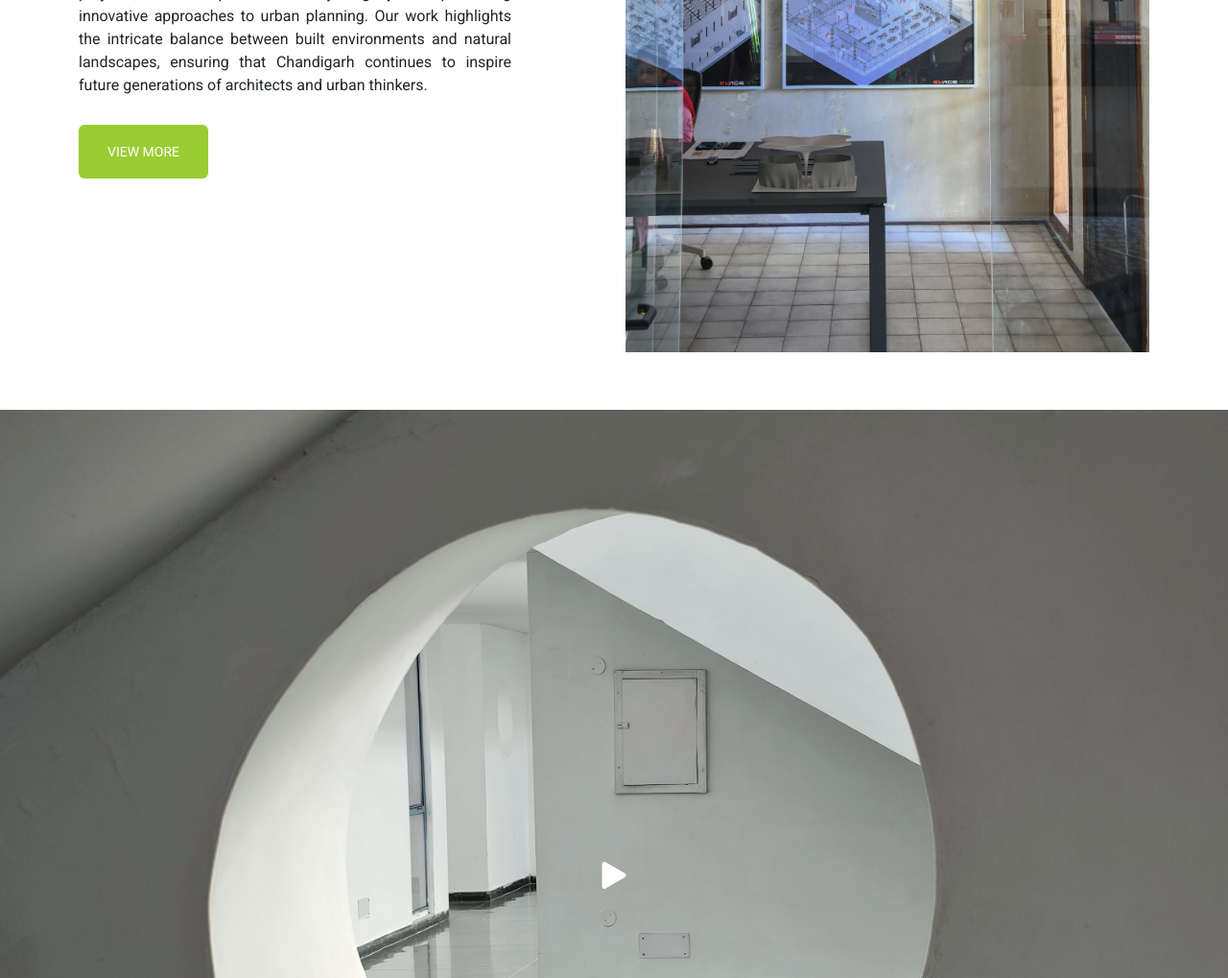
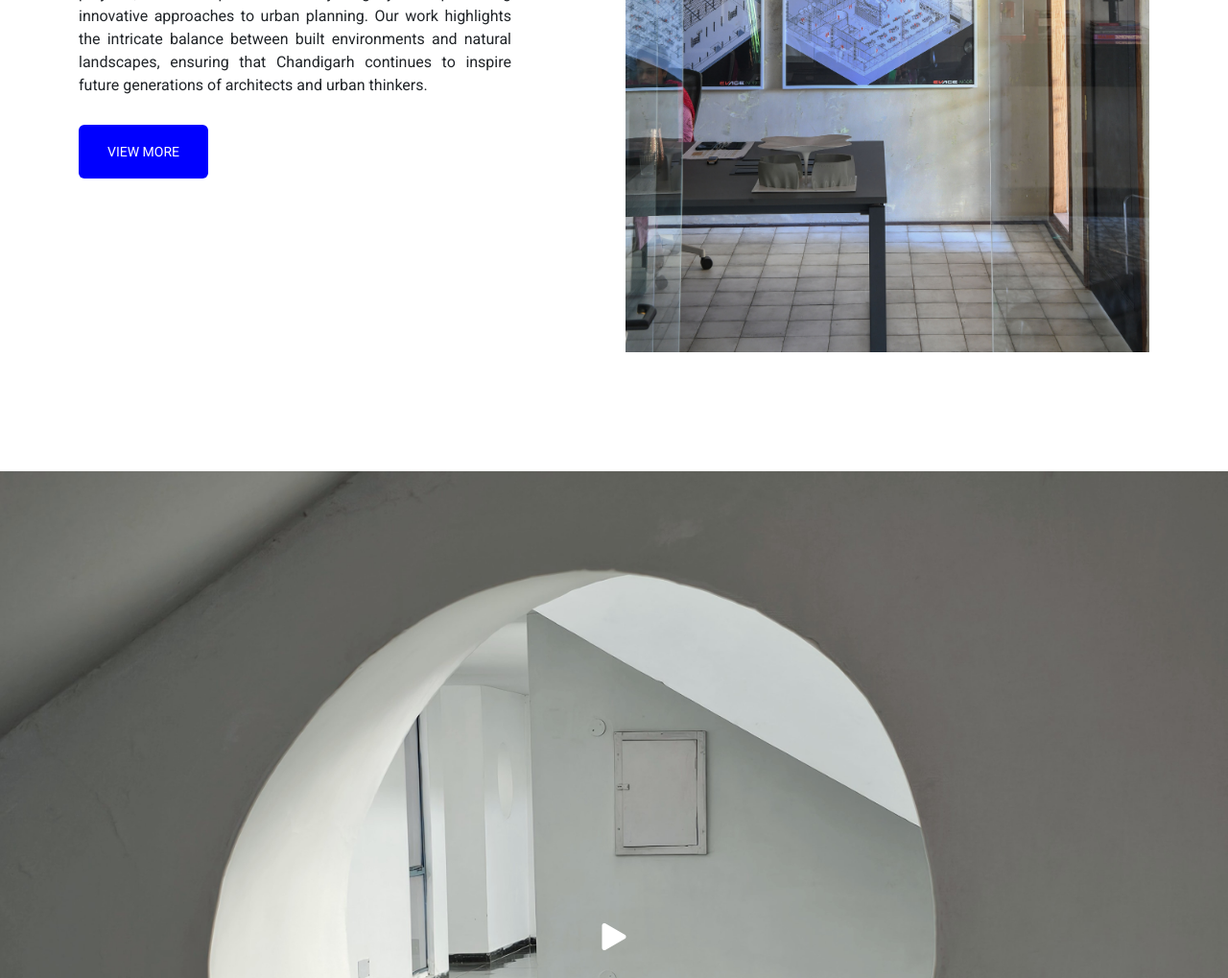
Before and after one commit to Anuragiskp/Foundation-Chandigarh, a plain HTML site: page index.html in a window 1280 px wide. Shown: the part 1180-2199 px from the top of the page at 96% size. Drawn offline with nearby package versions, Linux system fonts and the light colour scheme.

Commit message:
Update index.css

```diff
--- a/index.css
+++ b/index.css
@@ -209,6 +209,8 @@ text-align: center;
     width: 100%;
     height: 975px;
     /* margin: 0 auto; */
+    margin-top: 5%;
+    margin-bottom: 5%;
   }
 
   /* Thumbnail image */
@@ -246,6 +248,9 @@ text-align: center;
 
 #about{
     margin-top: 7%;
+}
+#view-more-btn{
+    background-color:blue;
 }
 
 /* EVENT SECTION */
```
